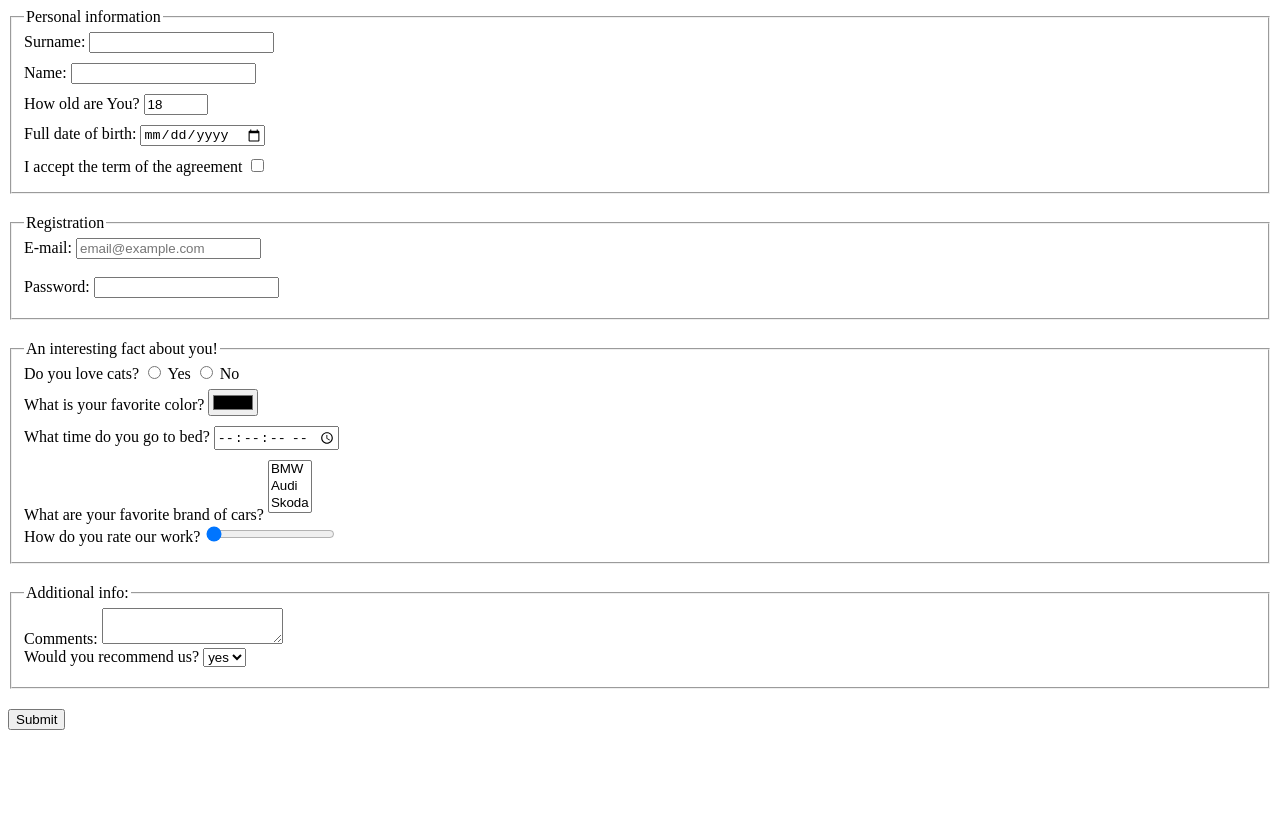
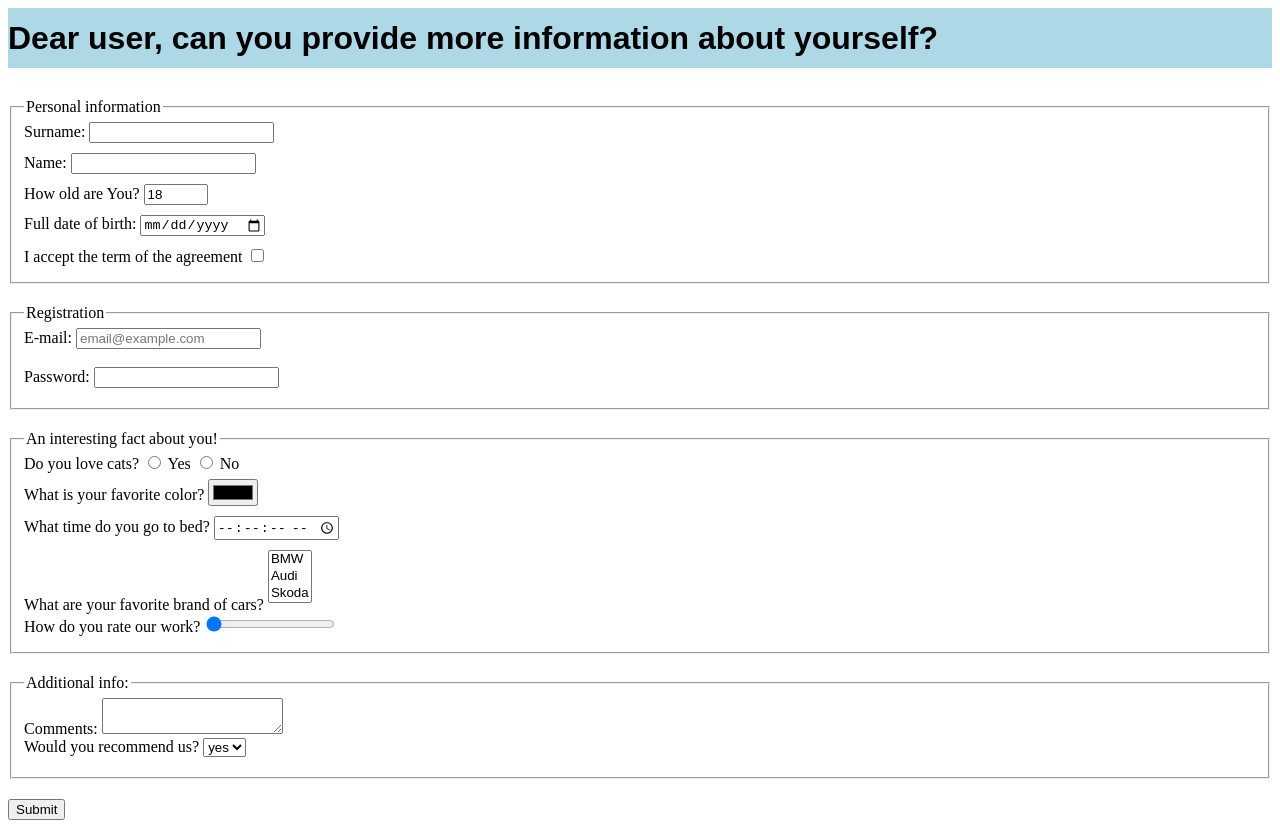
Before and after one commit to olhakostovetska/my-project, a plain HTML site: page index.html in a window 1280 px wide. Before the commit the page ends 800 px from the top, so only its background shows below. Drawn offline with Linux system fonts and the light colour scheme.

Commit message:
Added new information

```diff
--- a/index.html
+++ b/index.html
@@ -8,7 +8,7 @@
 </head>
 <body>
 <form action="https://mate-academy-form-lesson.herokuapp.com/create-application" method="post">
-
+<h1>Dear user, can you provide more information about yourself?</h1>
 
 <fieldset class="fieldset">
   <legend>Personal information</legend>
```
